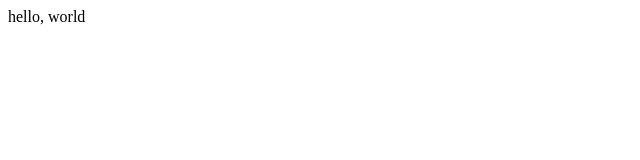
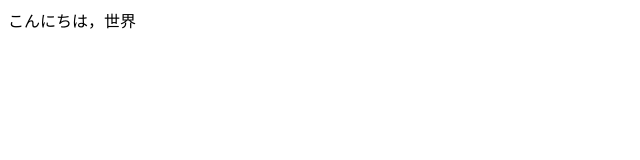
Before and after one commit to n-hgc/sample, a plain HTML site: page site/test.html in a window 1280 px wide. Shown: the whole page, without its empty margins (0-640 px from the left). Drawn offline with Linux system fonts and the light colour scheme.

Commit message:
文字変更

```diff
--- a/site/test.html
+++ b/site/test.html
@@ -8,6 +8,6 @@
     <meta name="viewport" content="width=device-width, initial-scale=1.0">
   </head>
   <body>
-  hello, world
+  こんにちは，世界
   </body>
 </html>
```
